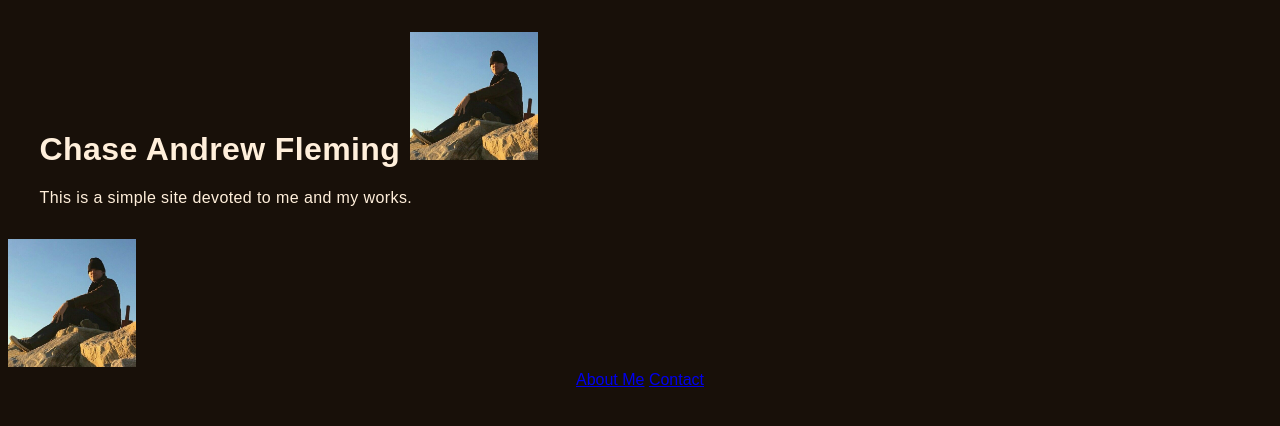
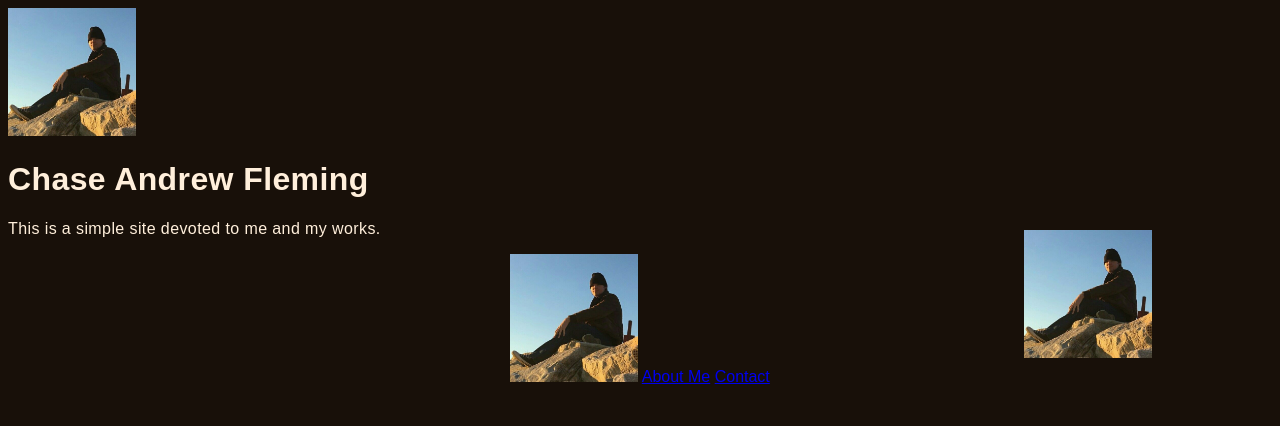
Before and after one commit to cflemi12/cflemi12.github.io, a PHP site: page / in a window 1280 px wide. Shown: the top 426 px of the page. Run offline with PHP 8.4, Linux system fonts and the light colour scheme; some web fonts are replaced.

Commit message:
okay it's working

```diff
--- a/index.html
+++ b/index.html
@@ -3,7 +3,7 @@
 <head>
   <meta name="author" content="Chase Fleming" />
   <meta name="viewport" content="width=device-width, initial-scale=1"  />
-  <title>Chase Fleming</title>
+  <title>Chase Fleming</title><img src="\images\profile.jpg" alt="A picture of me." style="width:128px;height:128px" />
   <link rel="shortcut icon" href="\images\favicon.ico" />
   <link href="style.css" type="text/css" rel="stylesheet" />
   <link href="https://fonts.googleapis.com/css?family=Hammersmith+One" rel="stylesheet" />
@@ -17,11 +17,7 @@
     </p>
   </div>
 
-  <div class="profile">
-    <img src="\images\profile.jpg" alt="A picture of me." style="width:128px;height:128px" />
-  </div>
-
-  <div class="buttons">
+  <div class="buttons"><img src="\images\profile.jpg" alt="A picture of me." style="width:128px;height:128px" />
       <a href="aboutme.html" class="myButton">About Me</a>
       <a href="contacts.html" class="myBUtton">Contact</a>
   </div>
--- a/style.css
+++ b/style.css
@@ -13,7 +13,6 @@
   color: rgb(255, 239, 219);
   letter-spacing: .025em;
   text-align: left;
-  margin: 2.5%;
   margin-right: 40%;
 }
 
@@ -23,5 +22,8 @@
 }
 
 #profile {
+  position:absolute;
+  right: 10vw;
+  top: 18vw;
 
 }
```
